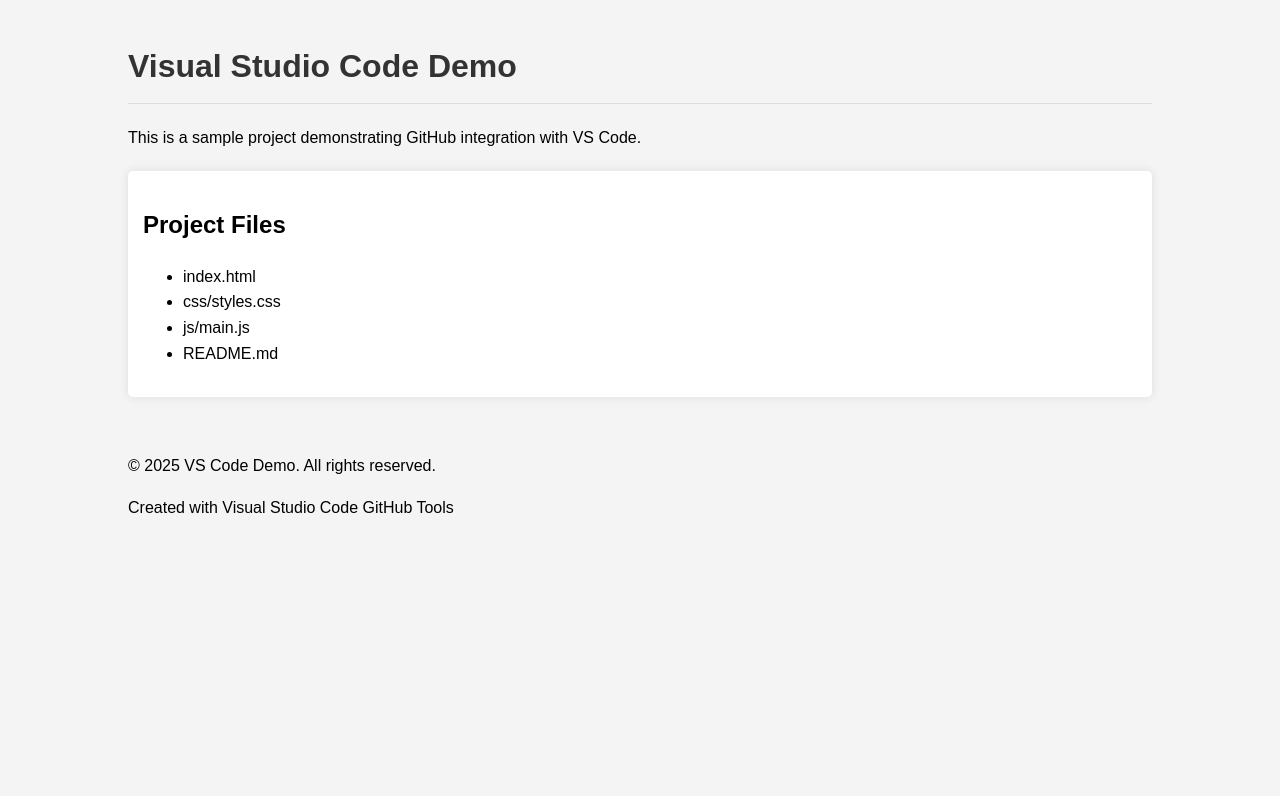
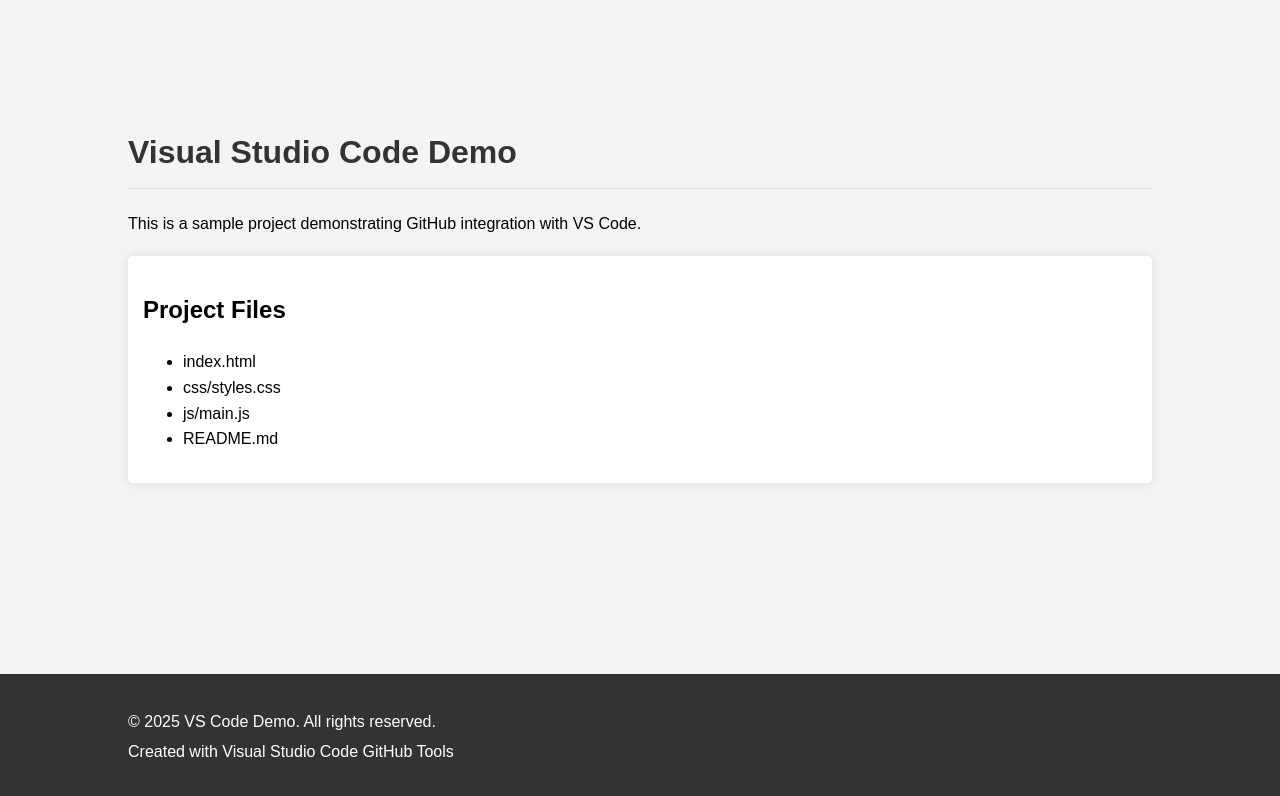
Before and after one commit to MartyBobo/vs-code-demo, a plain HTML site: page index.html in a window 1280 px wide. Drawn offline with Linux system fonts and the light colour scheme.

Commit message:
Add footer styles

```diff
--- a/css/styles.css
+++ b/css/styles.css
@@ -4,6 +4,9 @@ body {
     margin: 0;
     padding: 0;
     background-color: #f4f4f4;
+    display: flex;
+    flex-direction: column;
+    min-height: 100vh;
 }
 
 .container {
@@ -26,3 +29,14 @@ h1 {
     margin-top: 20px;
     box-shadow: 0 0 10px rgba(0,0,0,0.1);
 }
+
+footer {
+    background-color: #333;
+    color: #fff;
+    margin-top: auto;
+    padding: 10px 0;
+}
+
+footer p {
+    margin: 5px 0;
+}
```
